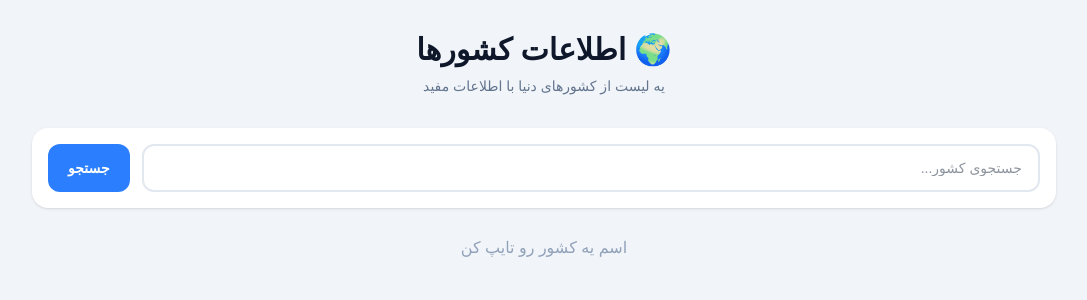
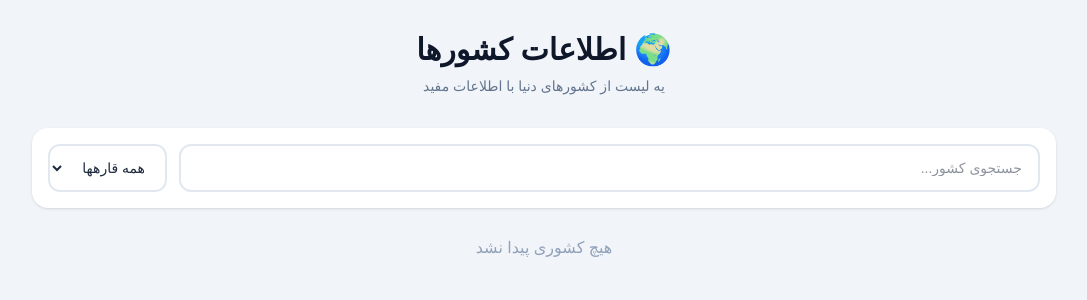
Before and after one commit to Afshin1400-n/find-country, a Next.js app: page / in a window 1280 px wide. Shown: the top 300 px of the page, without its empty margins (96-1183 px from the left). Built offline with nearby package versions, Linux system fonts and the light colour scheme.

Commit message:
filtered now serach

```diff
--- /dev/null
+++ b/app/component/Cart.tsx
@@ -0,0 +1,65 @@
+"use client"
+
+export default function Cart({ results }) {
+  if (results.length === 0) {
+    return (
+      <p className="text-center text-slate-400 col-span-full">
+        هیچ کشوری پیدا نشد
+      </p>
+    )
+  }
+
+  return (
+    <div className="grid grid-cols-[repeat(auto-fill,minmax(230px,1fr))] gap-5">
+      {results.map((country) => (
+        <div
+          key={country.cca2}
+          className="bg-white rounded-2xl p-5 shadow-sm hover:-translate-y-1 hover:shadow-lg transition flex flex-col items-center"
+        >
+          <img
+            src={`https://flagcdn.com/w320/${country.cca2.toLowerCase()}.png`}
+            alt="پرچم"
+            className="w-24 h-16 object-cover rounded-lg bg-slate-200 border border-slate-200 mb-4"
+          />
+          <h2 className="text-lg font-bold text-slate-900 mb-4 text-center">
+            {country.name.common}
+          </h2>
+          <ul className="w-full text-sm text-slate-600">
+            <li className="flex justify-between gap-2 py-2 border-b border-dashed border-slate-200">
+              🏛 پایتخت{" "}
+              <span className="font-semibold text-slate-900">
+                {country.capital?.[0] || "—"}
+              </span>
+            </li>
+            <li className="flex justify-between gap-2 py-2 border-b border-dashed border-slate-200">
+              قاره{" "}
+              <span className="font-semibold text-slate-900">
+                {country.region || "—"}
+              </span>
+            </li>
+            <li className="flex justify-between gap-2 py-2 border-b border-dashed border-slate-200">
+              📐 مساحت{" "}
+              <span className="font-semibold text-slate-900">
+                {country.area?.toLocaleString("fa-IR") || "—"}
+              </span>
+            </li>
+            <li className="flex justify-between gap-2 py-2 border-b border-dashed border-slate-200">
+              🗣 زبان{" "}
+              <span className="font-semibold text-slate-900">
+                {Object.values(country.languages || {}).join("، ") || "—"}
+              </span>
+            </li>
+            <li className="flex justify-between gap-2 py-2">
+              💰 واحد پول{" "}
+              <span className="font-semibold text-slate-900">
+                {Object.values(country.currencies || {})
+                  .map((c) => c.name)
+                  .join("، ") || "—"}
+              </span>
+            </li>
+          </ul>
+        </div>
+      ))}
+    </div>
+  )
+}
--- /dev/null
+++ b/app/component/Region.tsx
@@ -0,0 +1,19 @@
+"use client"
+
+export default function RegionFilter({ region, setRegion }) {
+  return (
+    <select
+      value={region}
+      onChange={(e) => setRegion(e.target.value)}
+      className="px-4 py-3 border-2 border-slate-200 rounded-xl text-sm bg-white cursor-pointer outline-none focus:border-blue-500 transition"
+    >
+      <option value="">همه قارهها</option>
+      <option value="Africa">آفریقا</option>
+      <option value="Americas">آمریکا</option>
+      <option value="Asia">آسیا</option>
+      <option value="Europe">اروپا</option>
+      <option value="Oceania">اقیانوسیه</option>
+      <option value="Antarctic">جنوبگان</option>
+    </select>
+  )
+}
--- a/app/page.tsx
+++ b/app/page.tsx
@@ -1,42 +1,30 @@
 "use client"
 
-import { useState, useEffect } from "react"
+import { useEffect, useState } from "react"
 import { useCountryStore } from "./store/FetchCountry"
+import Cart from "./component/Cart"
+import RegionFilter from "./component/Region"
 
 export default function Home() {
   const { countries, searchTerm, setSearchTerm } = useCountryStore()
-  const [results, setResults] = useState([])
+  const [region, setRegion] = useState("")
 
-  const handleSubmit = (e) => {
-    e.preventDefault()
+
+  const filtered = countries.filter((c) => {
 
     const value = searchTerm.toLowerCase().trim()
-    if (!value) {
-      setResults([])
-      return
-    }
 
-    if (!Array.isArray(countries)) {
-      console.log("countries آرایه نیست:", countries)
-      return
-    }
+        const matchName = value? c.name.common.toLowerCase().includes(value): true
 
-    const found = countries.filter((c) =>
-      c.name.common.toLowerCase().includes(value)
-    )
+        const matchRegion = region ? c.region === region : true
 
-    setResults(found)
-    setSearchTerm("")
-  }
+        return matchName && matchRegion
+      })
 
-  useEffect(() => {
-    console.log("results:", results)
-  }, [results])
 
   return (
     <div className="min-h-screen bg-slate-100 text-slate-800 p-8" dir="rtl">
       <div className="max-w-5xl mx-auto">
-
         <header className="text-center mb-8">
           <h1 className="text-3xl font-bold text-slate-900 mb-2">
             🌍 اطلاعات کشورها
@@ -46,10 +34,7 @@ export default function Home() {
           </p>
         </header>
 
-        <form
-          onSubmit={handleSubmit}
-          className="flex gap-3 mb-7 bg-white p-4 rounded-2xl shadow-sm"
-        >
+        <div className="flex gap-3 mb-7 bg-white p-4 rounded-2xl shadow-sm">
           <input
             value={searchTerm}
             onChange={(e) => setSearchTerm(e.target.value)}
@@ -57,80 +42,10 @@ export default function Home() {
             placeholder="جستجوی کشور..."
             className="flex-1 px-4 py-3 border-2 border-slate-200 rounded-xl text-sm outline-none focus:border-blue-500 transition"
           />
-          <button
-            type="submit"
-            className="px-5 py-3 bg-blue-500 text-white text-sm font-semibold rounded-xl hover:bg-blue-600 transition"
-          >
-            جستجو
-          </button>
-        </form>
+          <RegionFilter region={region} setRegion={setRegion} />
+        </div>
 
-        <div className="grid grid-cols-[repeat(auto-fill,minmax(230px,1fr))] gap-5">
-
-          {results.length > 0 &&
-            results.map((country) => (
-              <div
-                key={country.cca2}
-                className="bg-white rounded-2xl p-5 shadow-sm hover:-translate-y-1 hover:shadow-lg transition flex flex-col items-center"
-              >
-                <img
-                  src={`https://flagcdn.com/w320/${country.cca2.toLowerCase()}.png`}
-                  alt="پرچم"
-                  className="w-24 h-16 object-cover rounded-lg bg-slate-200 border border-slate-200 mb-4"
-                />
-                <h2 className="text-lg font-bold text-slate-900 mb-4 text-center">
-                  {country.name.common}
-                </h2>
-                <ul className="w-full text-sm text-slate-600">
-                  <li className="flex justify-between gap-2 py-2 border-b border-dashed border-slate-200">
-                    🏛 پایتخت{" "}
-                    <span className="font-semibold text-slate-900">
-                      {country.capital?.[0] || "—"}
-                    </span>
-                  </li>
-                  <li className="flex justify-between gap-2 py-2 border-b border-dashed border-slate-200">
-                    قاره{" "}
-                    <span className="font-semibold text-slate-900">
-                      {country.region || "—"}
-                    </span>
-                  </li>
-                  <li className="flex justify-between gap-2 py-2 border-b border-dashed border-slate-200">
-                    📐 مساحت{" "}
-                    <span className="font-semibold text-slate-900">
-                      {country.area?.toLocaleString("fa-IR") || "—"}
-                    </span>
-                  </li>
-                  <li className="flex justify-between gap-2 py-2 border-b border-dashed border-slate-200">
-                    🗣 زبان{" "}
-                    <span className="font-semibold text-slate-900">
-                      {Object.values(country.languages || {}).join("، ") || "—"}
-                    </span>
-                  </li>
-                  <li className="flex justify-between gap-2 py-2">
-                    💰 واحد پول{" "}
-                    <span className="font-semibold text-slate-900">
-                      {Object.values(country.currencies || {})
-                        .map((c) => c.name)
-                        .join("، ") || "—"}
-                    </span>
-                  </li>
-                </ul>
-              </div>
-            ))}
-
-          {results.length === 0 && searchTerm && (
-            <p className="text-center text-slate-500 col-span-full">
-              کشوری با نام «{searchTerm}» پیدا نشد
-            </p>
-          )}
-
-          {results.length === 0 && !searchTerm && (
-            <p className="text-center text-slate-400 col-span-full">
-              اسم یه کشور رو تایپ کن
-            </p>
-          )}
-
-        </div>
+        <Cart results={filtered} />
       </div>
     </div>
   )
```
